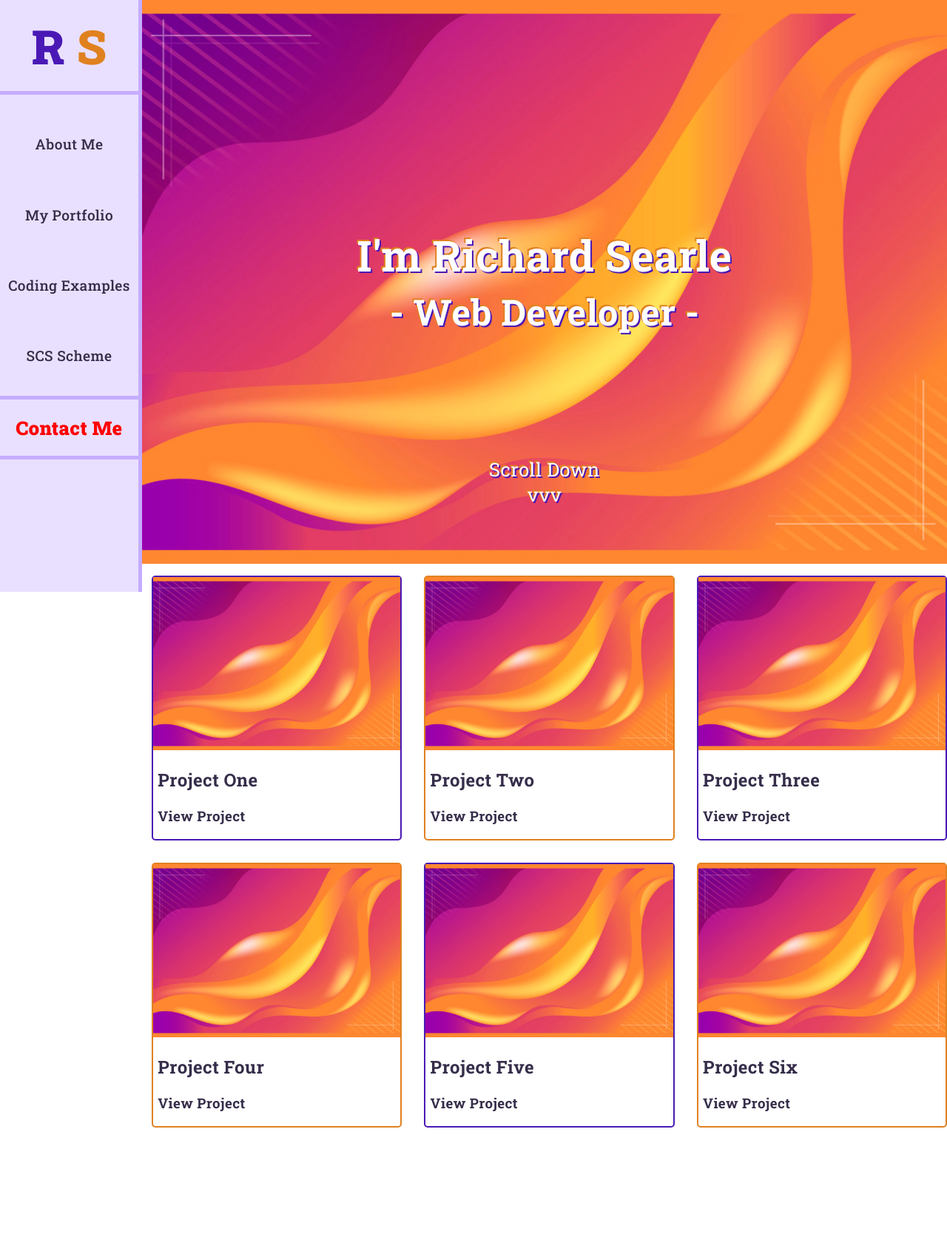
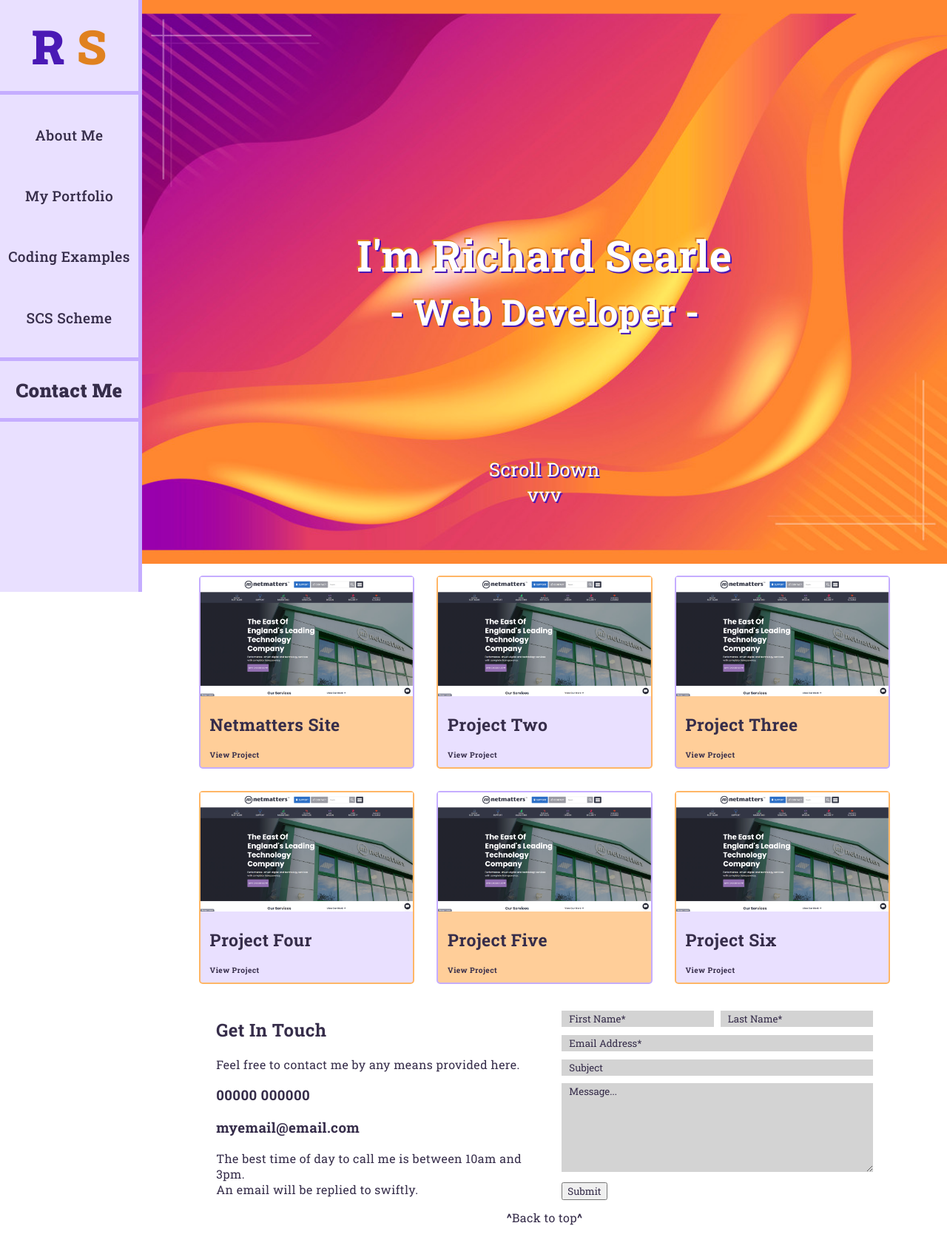
Before and after one commit to ThePolarEclipse/Portfolio, a PHP site: page / in a window 1280 px wide. Shown: the whole page at 74% size. Before the commit the page ends 1524 px from the top, so only its background shows below. Run offline with PHP 8.4, Linux system fonts and the light colour scheme.

Commit message:
Many changes
Additional pages, styling, new information.

```diff
--- a/css/application.css
+++ b/css/application.css
@@ -8,45 +8,75 @@ a:hover { text-decoration: underline; }
 
 body { letter-spacing: 0.4px; margin: 0 auto; }
 
-#project-list { display: grid; grid-template-columns: repeat(3, 1fr); grid-template-rows: repeat(2, 1fr); grid-column-gap: 30px; grid-row-gap: 30px; margin-left: 1vw; margin-top: 1vw; max-width: 100%; }
+.hidden { display: none; }
 
-#project-list .odd { border: 2px solid #4A19B5; }
+#project-list { display: flex; flex-direction: column; width: 100%; }
 
-#project-list .even { border: 2px solid #e0811f; }
+#project-list .odd { border: 2px solid #c5adff; background: #ffce99; }
 
-#project-list .project-item { border-radius: 5px; }
+#project-list .even { border: 2px solid #ffb666; background: #e9e0ff; }
 
-#project-list .project-item .project-img { max-width: 100%; }
+#project-list .project-item h2, #project-list h3 { padding-left: 4vw; white-space: nowrap; overflow: hidden; }
 
-#project-list .project-item h2, #project-list .project-item h3 { padding-left: 0.5vw; white-space: nowrap; overflow: hidden; }
+#project-list .project-item { margin: 5vw 0; min-width: 30%; border-radius: 5px; cursor: pointer; position: relative; top: 0px; transition: .5s ease; }
+
+#project-list .project-item .project-img { max-width: 100%; overflow: hidden; height: auto; }
+
+#project-list .project-item h2 { font-size: 4.8vw; }
+
+#project-list .project-item h3 { font-size: 3.8vw; }
+
+#project-list .project-item:hover { top: -10px; transition: .5s ease; }
+
+.form-group { margin: 10px 0; }
+
+.form-group .form-input { width: 100%; background: lightgrey; border: none; padding: 2px; padding-left: 10px; }
+
+.form-group .form-input::placeholder { color: #362d4a; }
+
+#email-message { height: 15vh; text-align: justify; }
+
+.email-submit { margin-bottom: 1vw; }
+
+#information, #inputs { width: 100%; }
+
+.name-inputs { display: flex; justify-content: space-between; }
+
+.name-inputs .form-input { width: 49%; }
 
 #sidebar { position: fixed; left: 0; z-index: 99; height: 100%; width: 15vw; background: #e9e0ff; border-right: 5px solid #c5adff; display: flex; flex-direction: column; justify-content: flex-start; align-items: center; }
 
-#banner { position: relative; width: 85vw; max-width: 85%; float: right; text-align: center; text-shadow: 2px 2px #4A19B5, -2px -2px #e0811f; }
+#banner { position: relative; width: 100%; text-align: center; text-shadow: 2px 2px #4A19B5, -2px -2px #e0811f; }
 
 #banner h1, #banner h2, #banner p { color: white; }
 
-.container { width: 85vw; float: right; max-width: 85%; }
+.container { width: 100%; padding: 0 6vw; }
 
-h1.centered { top: 45%; left: 50%; font-size: 4.5vw; }
+#get-in-touch { display: flex; flex-direction: column; flex-wrap: wrap; justify-content: space-around; padding-top: 2vw; width: 100%; }
 
-h2.centered { top: 55%; left: 50%; font-size: 3.8vw; }
+#banner h1.centered { top: 42%; left: 50%; font-size: 8vw; }
 
-p.centered { top: 85%; left: 50%; font-size: 2vw; }
+#banner h2.centered { top: 58%; left: 50%; font-size: 6vw; }
+
+#banner p.centered { top: 85%; left: 50%; font-size: 2vw; }
 
 .initials { font-weight: 900; font-size: 5vw; }
 
-.sidebar-items h2 { display: flex; align-items: center; flex-direction: column; width: 100%; font-weight: 500; font-size: 1.5vw; padding-top: 3vw; white-space: nowrap; overflow: hidden; }
+.sidebar-items h2 { display: flex; align-items: center; flex-direction: column; width: 100%; font-weight: 500; font-size: 1.5vw; padding-top: 2vw; white-space: nowrap; overflow: hidden; }
 
 .sidebar-items h2 a:hover { text-shadow: 2px 2px 6px #c5adff, -2px -2px 6px #c5adff; }
 
 #sidebar-contact > h2 { font-weight: 1000; font-size: 2vw; padding-top: 0; }
+
+.to-top { display: flex; text-align: center; justify-content: center; padding-bottom: 20px; }
 
 .centered { position: absolute; transform: translate(-50%, -50%); margin: 0 auto; white-space: nowrap; overflow: hidden; }
 
 .banner-image { width: 100%; }
 
 .initials-box { height: 10vw; width: 100%; display: flex; flex-direction: column; align-items: center; justify-content: center; border-bottom: 5px solid #c5adff; }
+
+.initials-box .initials a:hover { text-decoration: none; }
 
 .sidebar-items { width: 100%; display: flex; flex-direction: column; align-items: center; }
 
@@ -60,8 +90,23 @@ p.centered { top: 85%; left: 50%; font-size: 2vw; }
 
 .primary-orange_back { background-colour: #e0811f; }
 
-@media (min-width: 280px) { #sidebar-contact > h2 { font-weight: 1000; font-size: 2vw; padding-top: 0; }
-  #sidebar-contact > h2 a { color: red; } }
+@media (min-width: 768px) { #project-list { display: grid; grid-template-columns: repeat(3, 1fr); grid-template-rows: repeat(2, 1fr); grid-column-gap: 30px; grid-row-gap: 30px; }
+  #project-list .project-item h2, #project-list h3 { padding-left: 1vw; white-space: nowrap; overflow: hidden; }
+  #project-list .project-item { margin: 0; }
+  #project-list .project-item h2 { font-size: 1.8vw; }
+  #project-list .project-item h3 { font-size: .8vw; }
+  #banner h1.centered { top: 45%; left: 50%; font-size: 4.5vw; }
+  #banner h2.centered { top: 55%; left: 50%; font-size: 3.8vw; }
+  #banner p.centered { top: 85%; left: 50%; font-size: 2vw; }
+  #get-in-touch { display: flex; flex-direction: row; flex-wrap: wrap; justify-content: space-around; padding-top: 2vw; width: 100%; }
+  #information, #inputs { width: 45%; } }
 
-@media (max-width: 280px) { #sidebar-contact > h2 { font-weight: 1000; font-size: 2vw; padding-top: 0; }
-  #sidebar-contact > h2 a { color: green; } }
+@media (max-width: 567px) { #sidebar, .hide-lessthanS { display: none; } }
+
+@media (min-width: 567px) { .container { width: 85vw; float: right; max-width: 85%; }
+  #project-list { margin-top: 1vw; max-width: 100%; }
+  #banner { width: 85vw; max-width: 85%; float: right; } }
+
+@media (max-width: 280px) { .name-inputs { display: block; }
+  .name-inputs .form-input { width: 100%; }
+  #email-firstname { margin-bottom: 10px; } }
--- a/index.html
+++ b/index.html
@@ -6,19 +6,19 @@
         <meta name="viewport" content="width=device-width, initial-scale=1, maximum-scale=1">
         <link rel="stylesheet" href="css/application.css">
     </head>
-    <body>
+    <body id="top">
         <header>
             <div id="sidebar">
                 <div class="initials-box">
-                    <h1 class="initials"><span class="primary-purple_text">R </span><span class="primary-orange_text">S</span></h1>
+                    <h1 class="initials"><a href="index.html"><span class="primary-purple_text">R </span><span class="primary-orange_text">S</span></a></h1>
                 </div>
                 <div class="sidebar-items">
-                    <h2><a>About Me</a></h2>
-                    <h2><a>My Portfolio</a></h2>
-                    <h2><a>Coding Examples</a></h2>
-                    <h2><a>SCS Scheme</a></h2>
+                    <h2><a href="internal-pages/about-me.html">About Me</a></h2>
+                    <h2><a href="#project-list">My Portfolio</a></h2>
+                    <h2><a href="internal-pages/coding-examples.html">Coding Examples</a></h2>
+                    <h2><a href="internal-pages/scs-scheme.html">SCS Scheme</a></h2>
                     <div id="sidebar-contact">
-                        <h2><a>Contact Me</a></h2>
+                        <h2><a href="#get-in-touch">Contact Me</a></h2>
                     </div>
                     <div id="header-socials">
                         <span></span>
@@ -33,47 +33,87 @@
                 <h1 class="centered">I'm Richard Searle</h1>
                 <h2 class="centered">- Web Developer -</h2>
 
-                <p class="centered">Scroll Down<br>vvv</p>
+                <p class="centered hide-lessthanS">Scroll Down<br>vvv</p>
             </div>
         </header>
         <body>
             <div class="container">
                 <div id="project-list">
                     <div class="project-item odd">
-                        <img class="project-img" src="media/background.jpg" alt="Netmatters homepage project">
-                        <h2>Project One</h2>
+                        <img class="project-img" src="media/project-one.png" alt="Netmatters homepage project">
+                        <h2>Netmatters Site</h2>
                         <h3 class="icon-arrow_right">View Project</h3>
                     </div>
                     <div class="project-item even">
-                        <img class="project-img" src="media/background.jpg" alt="Netmatters homepage project">
+                        <img class="project-img" src="media/project-one.png" alt="Netmatters homepage project">
                         <h2>Project Two</h2>
                         <h3 class="icon-arrow_right">View Project</h3>
                     </div>
                     <div class="project-item odd">
-                        <img class="project-img" src="media/background.jpg" alt="Netmatters homepage project">
+                        <img class="project-img" src="media/project-one.png" alt="Netmatters homepage project">
                         <h2>Project Three</h2>
                         <h3 class="icon-arrow_right">View Project</h3>
                     </div>
                     <div class="project-item even">
-                        <img class="project-img" src="media/background.jpg" alt="Netmatters homepage project">
+                        <img class="project-img" src="media/project-one.png" alt="Netmatters homepage project">
                         <h2>Project Four</h2>
                         <h3 class="icon-arrow_right">View Project</h3>
                     </div>
                     <div class="project-item odd">
-                        <img class="project-img" src="media/background.jpg" alt="Netmatters homepage project">
+                        <img class="project-img" src="media/project-one.png" alt="Netmatters homepage project">
                         <h2> Project Five</h2>
                         <h3 class="icon-arrow_right">View Project</h3>
                     </div>
                     <div class="project-item even">
-                        <img class="project-img" src="media/background.jpg" alt="Netmatters homepage project">
+                        <img class="project-img" src="media/project-one.png" alt="Netmatters homepage project">
                         <h2>Project Six</h2>
                         <h3 class="icon-arrow_right">View Project</h3>
+                    </div>
+                </div>
+                <div id="get-in-touch">
+                    <div id="information">
+                        <div>
+                            <h2>Get In Touch</h2>
+                            <p>Feel free to contact me by any means provided here.</p>
+                        </div>
+                        <div>
+                            <h3>00000 000000</h3>
+                            <h3>myemail@email.com</h3>
+                            <p>The best time of day to call me is between 10am and 3pm.<br> An email will be replied to swiftly.</p>
+                        </div>
+                    </div>
+                    <div id="inputs">
+                        <form>
+                            <div class="form-group name-inputs">
+                                <label class="hidden">Your first name</label>
+                                <input class="form-input" id="email-firstname" name="firstname" type="text" placeholder="First Name*">
+
+                                <label class="hidden">Your last name</label>
+                                <input class="form-input" id="email-lastname" name="lastname" type="text" placeholder="Last Name*">
+                            </div>
+                            <div class="form-group">
+                                <label class="hidden">Your email address</label>
+                                <input class="form-input" id="email-address" name="emailaddress" type="text" placeholder="Email Address*">
+                            </div>
+                            <div class="form-group">
+                                <label class="hidden">Subject matter</label>
+                                <input class="form-input" id="email-subject" name="subjectmatter" type="text" placeholder="Subject">
+                            </div>
+                            <div class="form-group">
+                                <label class="hidden">Your message</label>
+                                <textarea class="form-input" id="email-message" name="message" placeholder="Message..."></textarea>
+                            </div>
+
+                            <button name="submit" class="btn email-submit darken">Submit</button>
+                         </form>
                     </div>
                 </div>
             </div>
         </body>
         <footer>
-
+            <div class="container">
+                <a class="to-top" href="#top"><strong>^</strong>  Back to top  <strong>^</strong></a>
+            </div>
         </footer>
     </body>
 </html>
--- a/scss/base/_base.scss
+++ b/scss/base/_base.scss
@@ -15,3 +15,6 @@ body {
     letter-spacing: 0.4px;
     margin: 0 auto;
 }
+.hidden{
+    display: none;
+}
--- a/scss/base/_config.scss
+++ b/scss/base/_config.scss
@@ -3,8 +3,11 @@ $default-text-colour	:#362d4a;
 $primary-purple			:#4A19B5;
 
 $pale-purple			:#e9e0ff;
-$pale-purple-border		:darken(#e9e0ff,10%);
+$pale-purple-border		:darken($pale-purple,10%);
 
 
 
 $primary-orange			:#e0811f;
+
+$pale-orange			:#ffce99;
+$pale-orange-border		:darken($pale-orange,10%);
--- a/scss/base/_mixins.scss
+++ b/scss/base/_mixins.scss
@@ -27,3 +27,33 @@
     @media (min-width: 1200px) { @content; }
   }
 }
+
+//is less than that viewport
+@mixin less-viewport($breakpoint) {
+  @if $breakpoint == XS {
+    @media (max-width: 280px) { @content; }
+  } @else if $breakpoint == S {
+    @media (max-width: 567px) { @content; }
+  } @else if $breakpoint == M {
+    @media (max-width: 768px) { @content; }
+  } @else if $breakpoint == L {
+    @media (max-width: 992px) { @content; }
+  } @else if $breakpoint == XL {
+    @media (max-width: 1200px) { @content; }
+  }
+}
+
+//is more than that viewport
+@mixin more-viewport($breakpoint) {
+  @if $breakpoint == XS {
+    @media (min-width: 280px) { @content; }
+  } @else if $breakpoint == S {
+    @media (min-width: 567px) { @content; }
+  } @else if $breakpoint == M {
+    @media (min-width: 768px) { @content; }
+  } @else if $breakpoint == L {
+    @media (min-width: 992px) { @content; }
+  } @else if $breakpoint == XL {
+    @media (min-width: 1200px) { @content; }
+  }
+}
--- a/scss/components/_components.scss
+++ b/scss/components/_components.scss
@@ -17,9 +17,7 @@
 
 #banner{
 	position: relative;
-	width: 85vw;
-	max-width: 85%;
-	float: right;
+	width: 100%;
 	text-align: center;
 	text-shadow: 2px 2px $primary-purple, -2px -2px $primary-orange;
 
@@ -29,7 +27,17 @@
 }
 
 .container{
-	width: 85vw;
-	float: right;
-	max-width: 85%;
+	width: 100%;
+	padding: 0 6vw;
 }
+
+#get-in-touch{
+	display:flex;
+	flex-direction: column;
+    flex-wrap: wrap;
+	justify-content: space-around;
+
+	padding-top: 2vw;
+
+	width: 100%;
+}
--- /dev/null
+++ b/scss/components/_form.scss
@@ -0,0 +1,35 @@
+.form-group {
+	margin: 10px 0;
+
+	.form-input{
+		width: 100%;
+		background: lightgrey;
+		border: none;
+		padding: 2px;
+		padding-left: 10px;
+
+		&::placeholder{
+			color: $default-text-colour
+		}
+	}
+}
+#email-message{
+	height: 15vh;
+	text-align: justify;
+}
+.email-submit{
+	margin-bottom: 1vw;
+}
+
+#information, #inputs{
+	width: 100%;
+}
+
+.name-inputs{
+	display: flex;
+	justify-content: space-between;
+
+	.form-input{
+		width: 49%;
+	}
+}
--- a/scss/components/_index.scss
+++ b/scss/components/_index.scss
@@ -1,3 +1,4 @@
 @import 'projects';
+@import 'form';
 @import 'components';
 @import 'texts';
--- a/scss/components/_projects.scss
+++ b/scss/components/_projects.scss
@@ -1,31 +1,51 @@
 #project-list{
-	display: grid;
-	grid-template-columns: repeat(3, 1fr);
-	grid-template-rows: repeat(2, 1fr);
-	grid-column-gap: 30px;
-	grid-row-gap: 30px;
+	display: flex;
+	flex-direction: column;
+	width: 100%;
 
-	margin-left: 1vw;
-	margin-top: 1vw;
-	max-width: 100%;
 
 	.odd{
-		border: 2px solid $primary-purple;
+		border: 2px solid $pale-purple-border;
+		background: $pale-orange;
 	}
 	.even{
-		border: 2px solid $primary-orange;
+		border: 2px solid $pale-orange-border;
+		background: $pale-purple;
+	}
+
+	.project-item h2,h3{
+		padding-left: 4vw;
+		white-space: nowrap;
+		overflow: hidden;
 	}
 
 	.project-item{
+		margin: 5vw 0;
+		min-width: 30%;
+
 		border-radius: 5px;
+
+		cursor: pointer;
+
+		position: relative;
+		top: 0px;
+		transition: .5s ease;
 
 		.project-img{
 			max-width: 100%;
+			overflow: hidden;
+			height: auto;
 		}
-		h2,h3{
-			padding-left: 0.5vw;
-			white-space: nowrap;
-			overflow: hidden;
+		h2 {
+			font-size: 4.8vw;
+		}
+		h3{
+			font-size: 3.8vw;
+		}
+
+		&:hover{
+			top: -10px;
+			transition: .5s ease;
 		}
 	}
 }
--- a/scss/components/_texts.scss
+++ b/scss/components/_texts.scss
@@ -1,14 +1,14 @@
-h1.centered{
-	top: 45%;
+#banner h1.centered{
+	top: 42%;
 	left: 50%;
-	font-size: 4.5vw;
+	font-size: 8vw;
 }
-h2.centered{
-	top: 55%;
+#banner h2.centered{
+	top: 58%;
 	left: 50%;
-	font-size: 3.8vw;
+	font-size: 6vw;
 }
-p.centered{
+#banner p.centered{
 	top: 85%;
 	left: 50%;
 	font-size: 2vw;
@@ -26,7 +26,7 @@ p.centered{
 	width: 100%;
 	font-weight: 500;
 	font-size: 1.5vw;
-	padding-top: 3vw;
+	padding-top: 2vw;
 
 	white-space: nowrap;
 	overflow: hidden;
@@ -40,3 +40,11 @@ p.centered{
 	font-size: 2vw;
 	padding-top: 0;
 }
+
+.to-top{
+	display: flex;
+	text-align: center;
+	justify-content: center;
+
+	padding-bottom: 20px;
+}
--- a/scss/layout/_media.scss
+++ b/scss/layout/_media.scss
@@ -1,23 +1,88 @@
-//testing. remove later
+@include more-viewport(M) {
+	#project-list{
+		display: grid;
+		grid-template-columns: repeat(3, 1fr);
+		grid-template-rows: repeat(2, 1fr);
+		grid-column-gap: 30px;
+		grid-row-gap: 30px;
 
-@include not-viewport(XS) {
-	#sidebar-contact>h2{
-	font-weight: 1000;
-	font-size: 2vw;
-	padding-top: 0;
-	a{
-	color: red;
+		.project-item h2,h3{
+			padding-left: 1vw;
+			white-space: nowrap;
+			overflow: hidden;
+		}
+		.project-item{
+			margin: 0;
+
+			h2 {
+				font-size: 1.8vw;
+			}
+			h3{
+				font-size: .8vw;
+			}
+		}
+	}
+	#banner h1.centered{
+		top: 45%;
+		left: 50%;
+		font-size: 4.5vw;
+	}
+	#banner h2.centered{
+		top: 55%;
+		left: 50%;
+		font-size: 3.8vw;
+	}
+	#banner p.centered{
+		top: 85%;
+		left: 50%;
+		font-size: 2vw;
+	}
+	#get-in-touch{
+		display:flex;
+		flex-direction: row;
+		flex-wrap: wrap;
+		justify-content: space-around;
+
+		padding-top: 2vw;
+
+		width: 100%;
+	}
+	#information, #inputs{
+		width: 45%;
 	}
 }
+@include less-viewport(S) {
+	#sidebar,
+	.hide-lessthanS{
+		display:none;
+	}
+}
+@include more-viewport(S) {
+	.container{
+		width: 85vw;
+		float: right;
+		max-width: 85%;
+	}
+	#project-list{
+		margin-top: 1vw;
+		max-width: 100%;
+	}
+	#banner{
+		width: 85vw;
+		max-width: 85%;
+		float: right;
+	}
 }
 
-@include is-viewport(XS) {
-	#sidebar-contact>h2{
-	font-weight: 1000;
-	font-size: 2vw;
-	padding-top: 0;
-	a{
-	color: green;
+@include less-viewport(XS) {
+	.name-inputs{
+		display: block;
+
+		.form-input{
+			width: 100%;
+		}
+	}
+	#email-firstname{
+		margin-bottom: 10px;
 	}
 }
-}
--- a/scss/layout/_sidebar.scss
+++ b/scss/layout/_sidebar.scss
@@ -8,14 +8,18 @@
 	justify-content: center;
 
 	border-bottom: 5px solid $pale-purple-border;
+
+	.initials a:hover{
+        text-decoration: none;
+	}
 }
 .sidebar-items{
-
 	width: 100%;
 	display:flex;
 	flex-direction: column;
 	align-items: center;
 }
+
 #sidebar-contact{
 	margin-top: 2vw;
 	width: 100%;
```
Also changed, not shown: internal-pages/about-me.html (added, +44 -0 lines), internal-pages/coding-examples.html (added, +44 -0 lines), internal-pages/scs-scheme.html (added, +55 -0 lines), media/project-one.png (added), scss/layout/_index.scss (line endings or trailing spaces).
